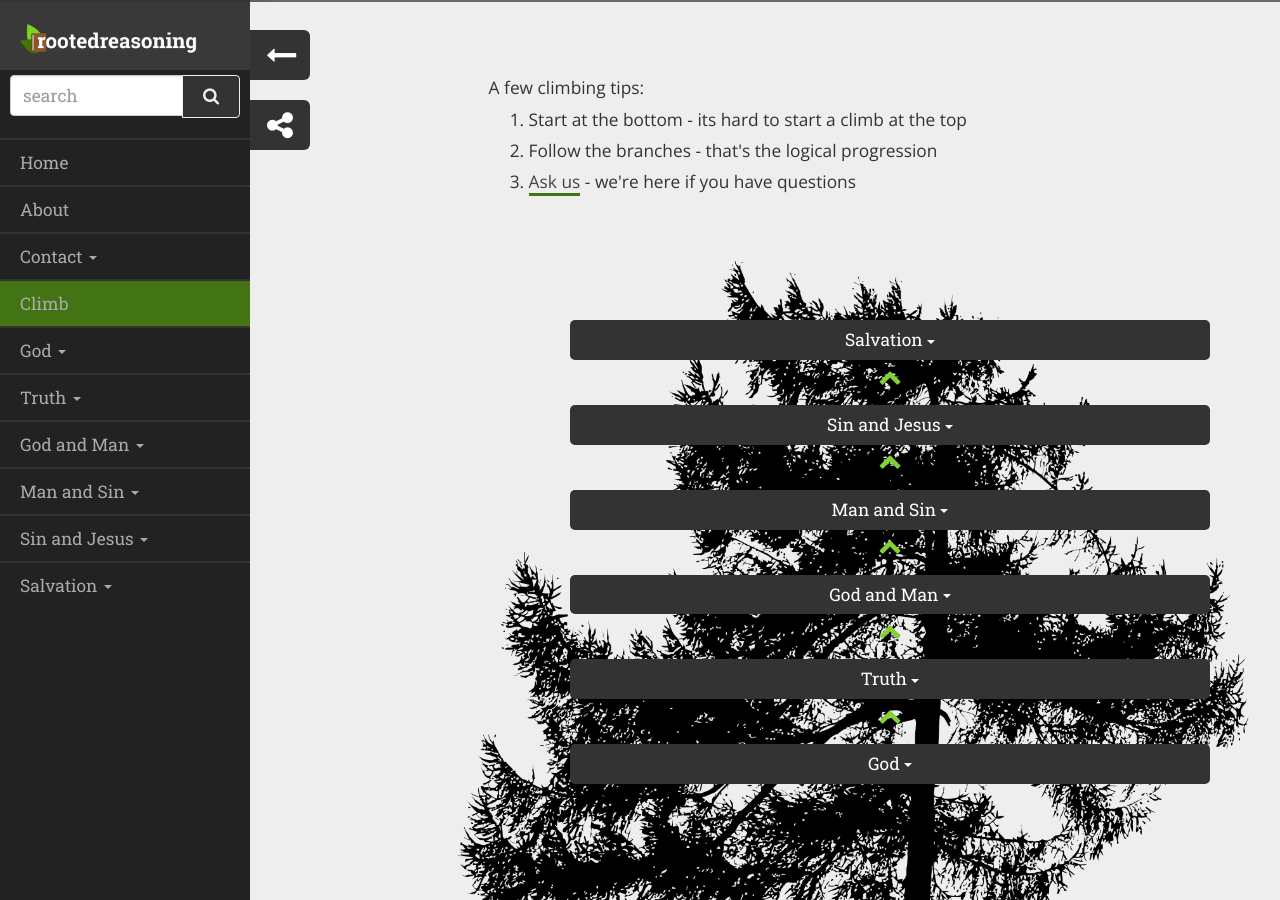
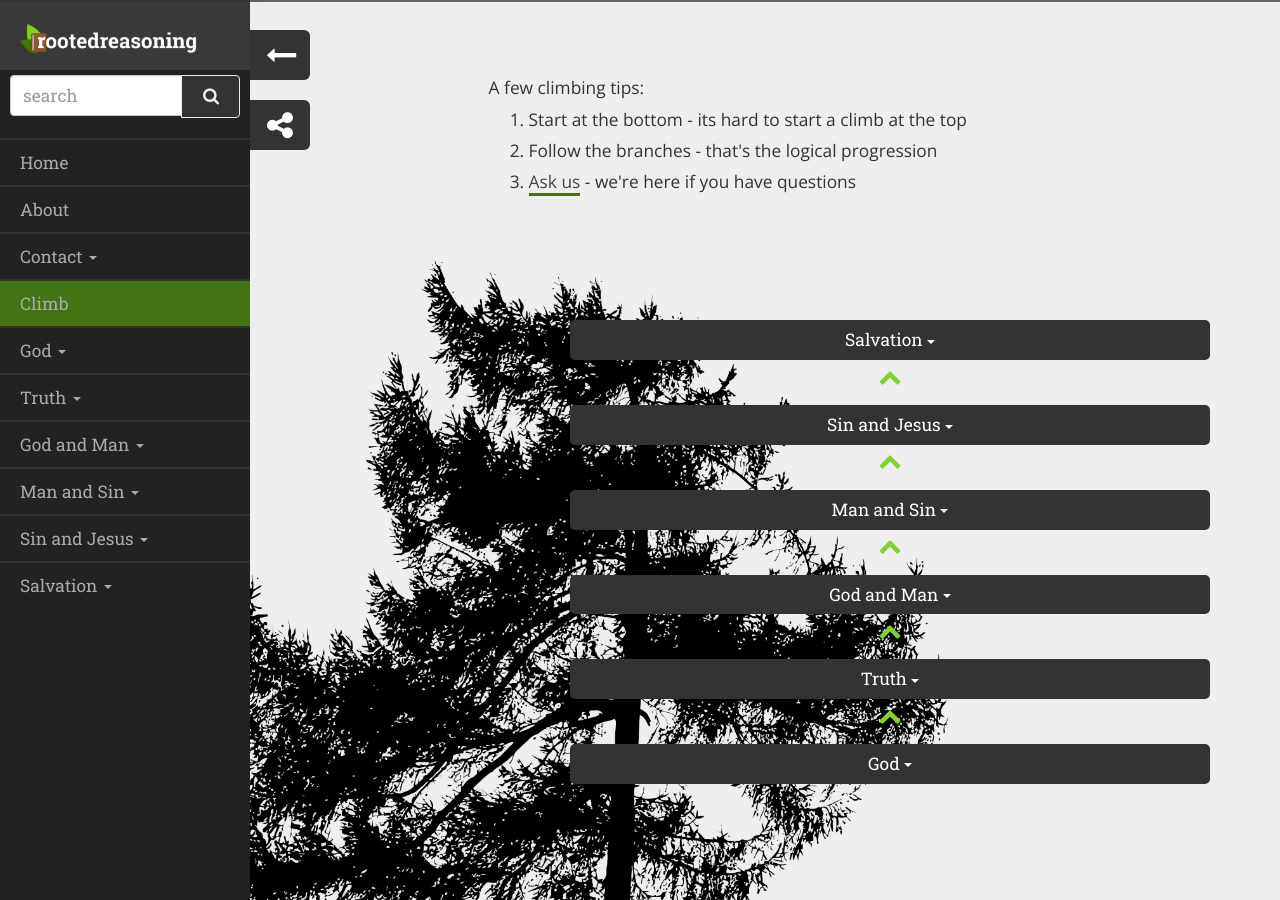
Before and after one commit to byhag/rootedreasoning, a Jekyll site: the page built from climb.html, in a window 1280 px wide and 900 px high, scrolled down 298 px. Built offline with Jekyll 4.4.1, drawn with Linux system fonts in a browser that asks for light colours.

Commit message:
Update table and truthtree style

```diff
--- a/css/site.scss
+++ b/css/site.scss
@@ -76,7 +76,7 @@ h1, h2, h3 {
 .table-responsive {
     background-color: #ddd !important;
     border: none;
-    margin: 0px -30px;
+    margin: 0px 0px;
     overflow: auto;
     font-size: 11pt;
     color: #333;
@@ -396,16 +396,27 @@ textarea.form-control {
     background-color: #eee;
     overflow-x: hidden;
     margin: 0;
+    margin-left: -300px;
     margin-bottom: -1px;
     padding-left: 100px;
     > img {
         height: 100vh;
     }
+    @media(max-width: $screen-sm-max) {
+        padding-top: 200px;
+        margin-left: -400px;
+        > img {
+            height: 90vh;
+        }
+    }
     @media (max-width: $screen-xs-max) {
         padding-left: 0;
-        margin-left: -200px;
+        margin-left: -250px;
+        padding-top: 400px;
+        > img {
+            height: 70vh;
+        }
     }
-
 }
 
 .select-toggle {
```
